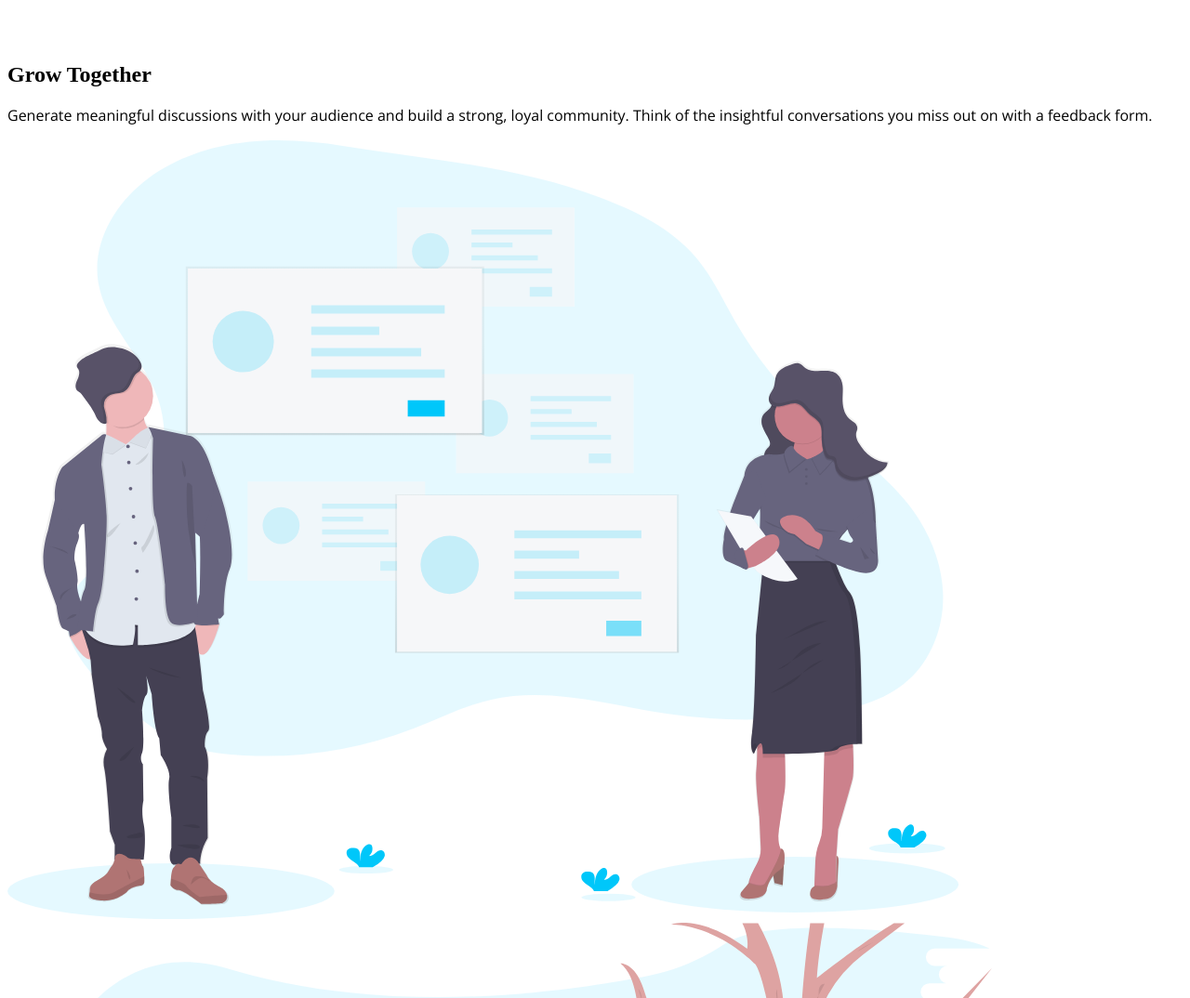
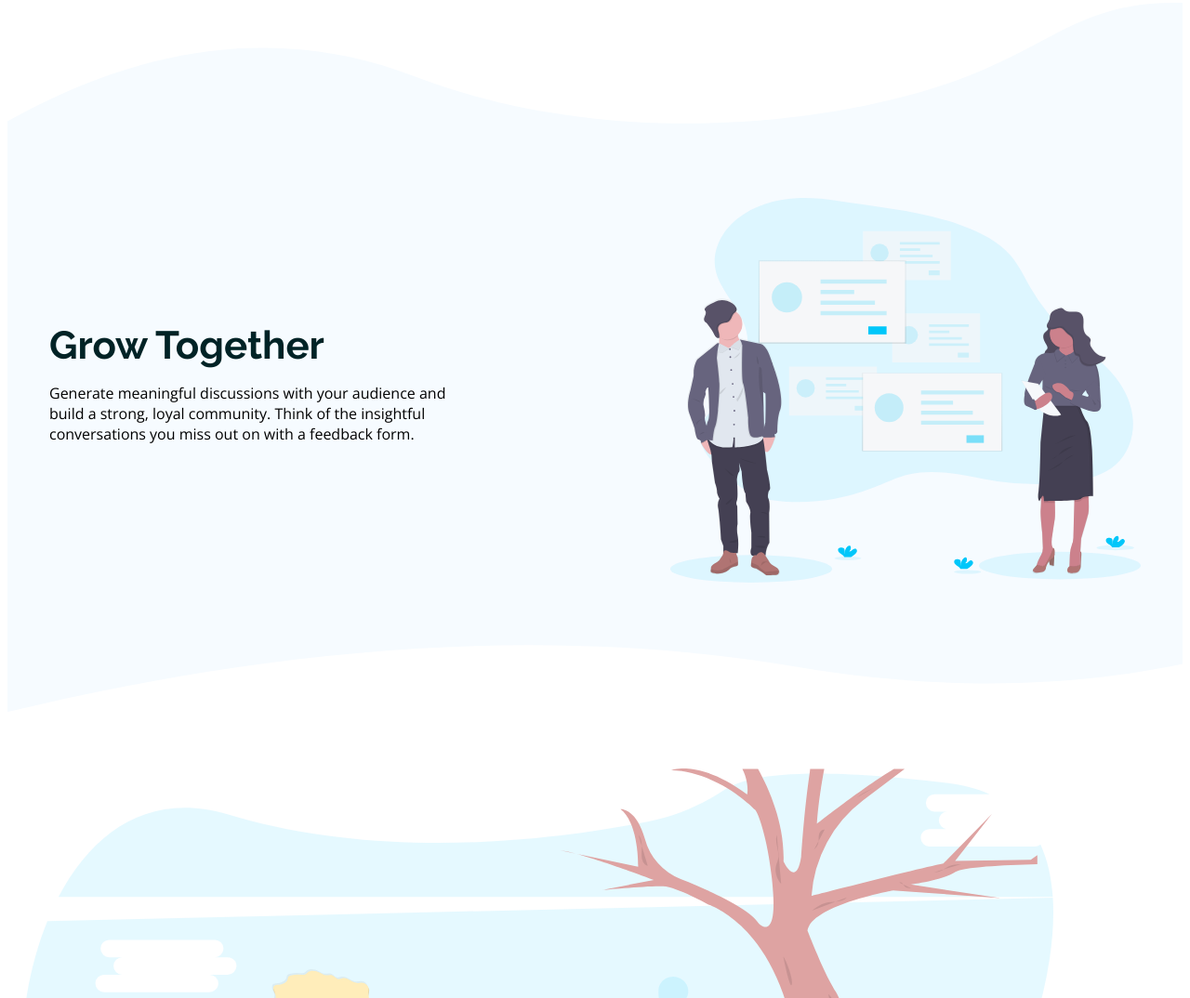
Before and after one commit to SolRoa/Huddle-landing-page, a plain HTML site: page index.html in a window 1280 px wide. Shown: the part 1726-2800 px from the top of the page at 93% size. Drawn offline with nearby package versions, Linux system fonts and the light colour scheme.

Commit message:
termino la seccion grow

```diff
--- a/estilo.css
+++ b/estilo.css
@@ -41,6 +41,7 @@ header button{
     font-family: 'Raleway', sans-serif;
     font-size: 51px;
     margin: 0;
+    color: #002326;
 }
 .hero p{
     width: 38%;
@@ -61,7 +62,7 @@ header button{
 
 /* trabajo en la seccion herox2 */
 .herox2{
-    margin-bottom: 15%;
+    margin-bottom: 10%;
 }
 .img-herox2{
    display: flex;
@@ -85,3 +86,71 @@ header button{
 .mensajes{
     margin-right: 70px;
 }
+
+
+
+/* trabajo en la seccion grow */
+.grow{
+    *background-color: #F6FBFF;
+}
+.contenedor1{
+    position: relative;
+    width: 100%;
+    height: 200px;
+    left: 0;
+    overflow: hidden;
+}
+.wave1{
+    position: absolute;
+    left: 0;
+    width: 100%;
+    height: 100%;
+    background-image: url(images/bg-section-top-desktop-1.svg);
+    background-repeat: no-repeat;
+}
+.contenedor2{
+    position: relative;
+    width: 100%;
+    height: 200px;
+    /* left: 0;
+    overflow: hidden; */
+
+}
+.wave2{
+    background-image: url(images/bg-section-bottom-desktop-1.svg);
+    position: absolute;
+    left: 0;
+    width: 100%;
+    height: 100%;
+    background-repeat: no-repeat;
+
+}
+
+
+
+
+
+.grow-todo{
+    /* background-color: red; */
+    margin-top: -40px;
+    padding-top: 50px;
+    display: flex;
+    align-items: center;
+    background-color: #F6FBFF;
+}
+.grow-texto{
+    margin-left: 45px;
+}
+.grow-texto h1{
+    font-family: 'Raleway', sans-serif;
+    margin: 0;
+    font-size: 42px;
+    color: #002326;
+}
+.grow-texto p{
+    width: 70%;
+}
+.grow-img{
+    width: 40%;
+    margin-right: 45px;
+}
--- a/index.html
+++ b/index.html
@@ -59,12 +59,20 @@
 
 
     <section class="grow">
-      <div class="grow-texto">
-        <h1>Grow Together</h1>
-        <p>Generate meaningful discussions with your audience and build a strong, loyal community.
-          Think of the insightful conversations you miss out on with a feedback form.</p>
+      <div class="contenedor1">
+        <div class="wave1"></div>
       </div>
-      <img src="images/illustration-grow-together.svg" alt="">
+      <div class="grow-todo">
+        <div class="grow-texto">
+          <h1>Grow Together</h1>
+          <p>Generate meaningful discussions with your audience and build a strong, loyal community.
+            Think of the insightful conversations you miss out on with a feedback form.</p>
+        </div>
+        <img class="grow-img" src="images/illustration-grow-together.svg" alt="">
+    </div>
+    <div class="contenedor2">
+      <div class="wave2"></div>
+    </div>
     </section>
 
 
```
